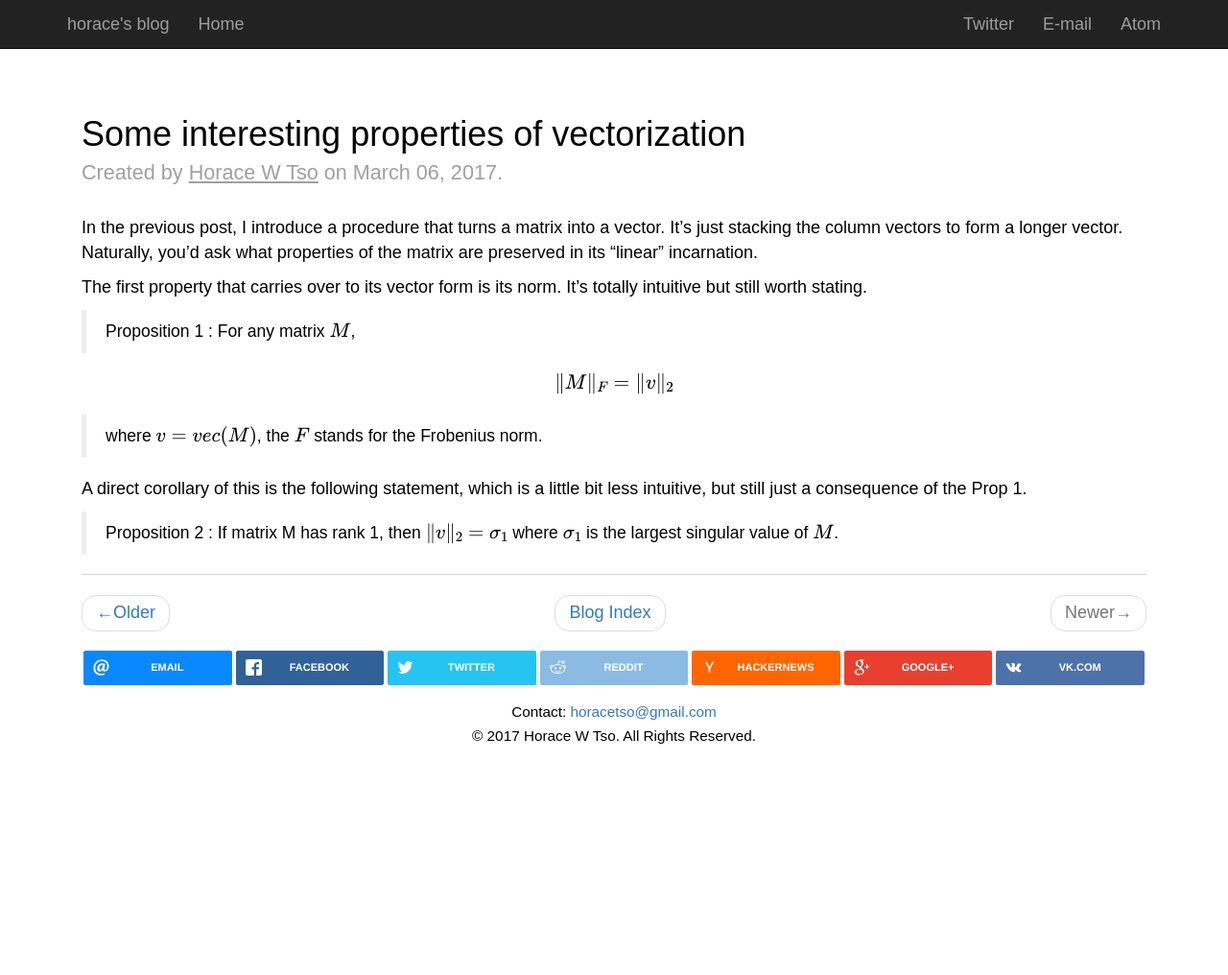
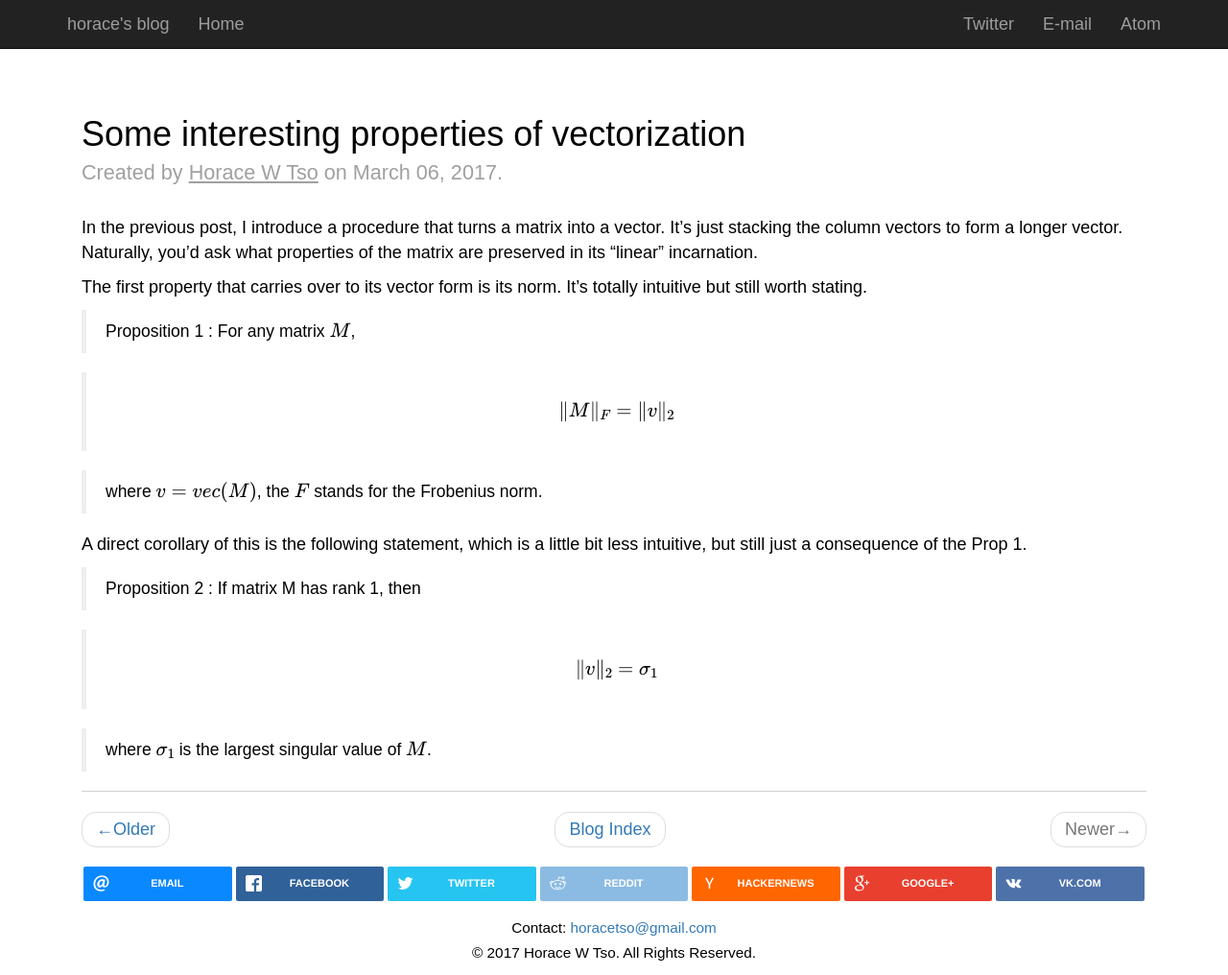
Before and after one commit to htso/htso.github.io, a Jekyll site: the page built from _posts/2017-03-06-vectorize-prop.markdown, in a window 1280 px wide and 1016 px high. Shown: the whole window at 96% size. Built offline with Jekyll 4.4.1, drawn with Linux system fonts in a browser that asks for light colours; nearby versions of some CDN libraries; formulas are drawn with MathJax 3.

```diff
--- a/_posts/2017-03-06-vectorize-prop.markdown
+++ b/_posts/2017-03-06-vectorize-prop.markdown
@@ -14,9 +14,9 @@ The first property that carries over to its vector form is its norm. It's totall
 
 > Proposition 1 : For any matrix $$M$$,
 
-$$
-\|M\|_{F} = \|v\|_2
-$$
+> $$
+> \|M\|_{F} = \|v\|_2
+> $$
 
 > where $$v = vec(M)$$, the $$F$$ stands for the Frobenius norm.
 
@@ -24,7 +24,9 @@ $$
 A direct corollary of this is the following statement, which is a little bit less intuitive, but still just a consequence of the Prop 1.
 
 > Proposition 2 : If matrix M has rank 1, then
-$$
- \|v\|_2 = \sigma_1
-$$
+
+> $$
+>  \|v\|_2 = \sigma_1
+> $$
+
 > where $$\sigma_1$$ is the largest singular value of $$M$$.
```
